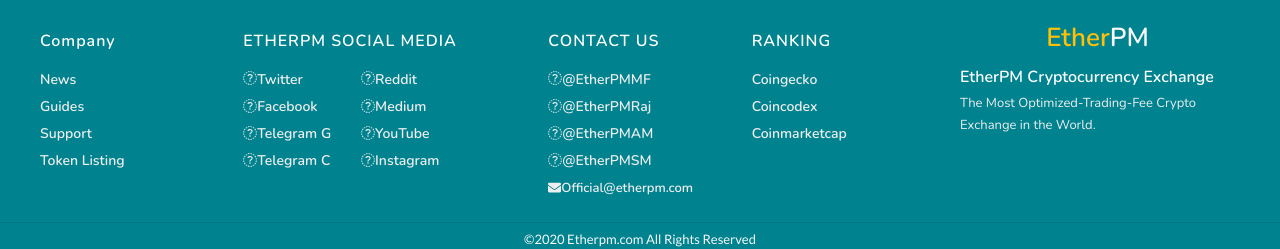
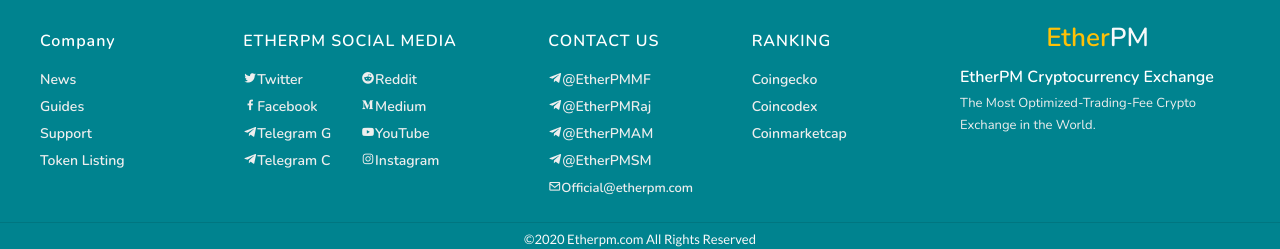
Before and after one commit to shariarfaisal/etherpm_frontend, a React (Create React App) app: page /tokenlisting in a window 1280 px wide. Shown: the part 1617-1866 px from the top of the page. Built offline with nearby package versions, Linux system fonts and the light colour scheme.

Commit message:
removed fontawesome and added bxicons

```diff
--- a/package.json
+++ b/package.json
@@ -7,15 +7,12 @@
     "npm": "6.4.1"
   },
   "dependencies": {
-    "@material-ui/icons": "^4.2.1",
     "axios": "^0.19.0",
-    "draftjs-to-html": "^0.8.4",
     "jwt-decode": "^2.2.0",
     "node-sass": "^4.14.1",
     "react": "^16.8.6",
     "react-bootstrap": "^1.0.0-beta.16",
     "react-dom": "^16.8.6",
-    "react-draft-wysiwyg": "^1.13.2",
     "react-html-parser": "^2.0.2",
     "react-router-dom": "^5.1.2",
     "react-scripts": "^3.4.3",
--- a/public/index.html
+++ b/public/index.html
@@ -6,10 +6,8 @@
     <meta http-equiv="X-UA-Compatible" content="ie=edge">
     <link href="https://fonts.googleapis.com/css2?family=Lato:wght@100;300;400;700;900&family=Nunito:ital,wght@0,200;0,300;0,400;0,600;0,700;0,800;1,300;1,400&family=Ubuntu:wght@300;400;500;700&display=swap" rel="stylesheet">
     <link rel="stylesheet" href="https://stackpath.bootstrapcdn.com/bootstrap/4.4.1/css/bootstrap.min.css" integrity="sha384-Vkoo8x4CGsO3+Hhxv8T/Q5PaXtkKtu6ug5TOeNV6gBiFeWPGFN9MuhOf23Q9Ifjh" crossorigin="anonymous">
-    <link rel="stylesheet" href="fontawesome/css/fontawesome.min.css">
     <link rel="icon" href="img/" sizes="32x32" />
-
-    <script src="fontawesome/js/fontawesome.min.js"></script>
+    <link href='https://unpkg.com/boxicons@2.0.5/css/boxicons.min.css' rel='stylesheet'>
     <title>Etherpm</title>
   </head>
   <body>
--- a/src/App.js
+++ b/src/App.js
@@ -1,4 +1,4 @@
-import React,{ useEffect } from 'react'
+import React from 'react'
 import Home from './pages/Home'
 import Profile from './pages/Profile'
 import Login from './pages/Login'
--- a/src/components/layout/footerBox/ContactUs.js
+++ b/src/components/layout/footerBox/ContactUs.js
@@ -7,11 +7,11 @@
     <div className="col-md-2 item">
       <h2 className="f-title">CONTACT US</h2>
       <ul>
-        <li><Link target="_blank" to="/"><i className="fa fa-telegram"></i>@EtherPMMF</Link></li>
-        <li><Link target="_blank" to="/"><i className="fa fa-telegram"></i>@EtherPMRaj</Link></li>
-        <li><Link target="_blank" to="/"><i className="fa fa-telegram"></i>@EtherPMAM</Link></li>
-        <li><Link target="_blank" to="/"><i className="fa fa-telegram"></i>@EtherPMSM</Link></li>
-        <li><Link target="_blank" to="/" className="mail"><i className="fa fa-envelope"></i>Official@etherpm.com</Link></li>
+        <li><Link target="_blank" to="/"><i className="bx bxl-telegram"></i>@EtherPMMF</Link></li>
+        <li><Link target="_blank" to="/"><i className="bx bxl-telegram"></i>@EtherPMRaj</Link></li>
+        <li><Link target="_blank" to="/"><i className="bx bxl-telegram"></i>@EtherPMAM</Link></li>
+        <li><Link target="_blank" to="/"><i className="bx bxl-telegram"></i>@EtherPMSM</Link></li>
+        <li><Link target="_blank" to="/" className="mail"><i className="bx bx-envelope"></i>Official@etherpm.com</Link></li>
       </ul>
     </div>
 
--- a/src/components/layout/footerBox/SocialMedia.js
+++ b/src/components/layout/footerBox/SocialMedia.js
@@ -7,16 +7,16 @@
       <h2 className="f-title">ETHERPM SOCIAL MEDIA</h2>
       <div className="d-flex justify-content-left">
         <ul className="pr-lg-5">
-          <li><a target="_blank" href="https://twitter.com/etherpmann"><i className="fa fa-twitter"></i>Twitter</a></li>
-          <li><a target="_blank" href="https://www.facebook.com/EtherPM-103870111398982/"><i className="fa fa-facebook"></i>Facebook</a></li>
-          <li><a target="_blank" href="https://t.me/etherPM"><i className="fa fa-telegram"></i>Telegram G</a></li>
-          <li><a target="_blank" href="https://t.me/etherPMann"><i className="fa fa-telegram"></i>Telegram C</a></li>
+          <li><a target="_blank" href="https://twitter.com/etherpmann"><i className="bx bxl-twitter"></i>Twitter</a></li>
+          <li><a target="_blank" href="https://www.facebook.com/EtherPM-103870111398982/"><i className="bx bxl-facebook"></i>Facebook</a></li>
+          <li><a target="_blank" href="https://t.me/etherPM"><i className="bx bxl-telegram"></i>Telegram G</a></li>
+          <li><a target="_blank" href="https://t.me/etherPMann"><i className="bx bxl-telegram"></i>Telegram C</a></li>
         </ul>
         <ul>
-          <li><a  target="_blank" href="https://raddit.com/"><i className="fa fa-reddit"></i>Reddit</a></li>
-          <li><a  target="_blank" href="https://medium.com/@etherpm"><i className="fa fa-medium"></i>Medium</a></li>
-          <li><a  target="_blank" href="https://youtube.com"><i className="fa fa-youtube"></i>YouTube</a></li>
-          <li><a  target="_blank" href="https://instagram.com/"><i className="fa fa-instagram"></i>Instagram</a></li>
+          <li><a  target="_blank" href="https://raddit.com/"><i className="bx bxl-reddit"></i>Reddit</a></li>
+          <li><a  target="_blank" href="https://medium.com/@etherpm"><i className="bx bxl-medium"></i>Medium</a></li>
+          <li><a  target="_blank" href="https://youtube.com"><i className="bx bxl-youtube"></i>YouTube</a></li>
+          <li><a  target="_blank" href="https://instagram.com/"><i className="bx bxl-instagram"></i>Instagram</a></li>
         </ul>
       </div>
 
--- a/src/components/layout/header/RightUL.js
+++ b/src/components/layout/header/RightUL.js
@@ -22,10 +22,10 @@
       </Fragment>}
       {token && <Fragment>
         <li className="nav-item">
-          <Link className="nav-link" to="/profile"><i className="fa fa-user"></i> Profile</Link>
+          <Link className="nav-link" to="/profile"><i className="bx bx-user"></i> Profile</Link>
         </li>
         <li className="nav-item">
-          <p onClick={getSignout} className="nav-link mb-0 pointer"><i className="fas fa-sign-out-alt"></i> signout</p>
+          <p onClick={getSignout} className="nav-link mb-0 pointer">signout<i className="bx bx-log-out"></i></p>
         </li>
       </Fragment>}
     </ul>
--- a/src/components/login/LoginForm.js
+++ b/src/components/login/LoginForm.js
@@ -65,7 +65,7 @@
         />
       </div>
       <div>
-        <button disabled={loading} className="btn btn-lg btn-block btn-info" type="submit">Log In</button>
+        <button disabled={loading} className="btn btn-lg btn-block btn-info" type="submit">Log In <i className="bx bx-log-in"></i></button>
         <div className="foot my-3 d-flex justify-content-between">
           <span className="forgot">Forgot Password?</span>
           <div className="no-account text-muted">Register <Link to="/register" className="text-warning">here</Link></div>
--- a/src/components/profile/LeftMenu.js
+++ b/src/components/profile/LeftMenu.js
@@ -2,14 +2,13 @@
 import styled from 'styled-components'
 import { UserContext } from '../../contexts/UserContext'
 
-
 const items = [
-  {id: 1,name: 'Wallet',icon: 'fas fa-wallet',title: 'Wallet'},
-  {id: 2,name: 'Trades',icon: 'fas fa-luggage-cart',title: 'Trades'},
-  {id: 3,name: 'OrderManagement',icon: 'fas fa-poll',title: 'Order Management'},
-  {id: 4,name: 'TransactionHistory',icon: 'fas fa-history',title: 'Transaction History'},
-  {id: 5,name: 'Settings',icon: 'fas fa-user-cog',title: 'Settings'},
-  {id: 6,name: 'Refferal',icon: 'fas fa-user-plus',title: 'Referral'}
+  {id: 1,name: 'Wallet',icon: 'bx bx-wallet-alt',title: 'Wallet'},
+  {id: 2,name: 'Trades',icon: 'bx bx-trending-up',title: 'Trades'},
+  {id: 3,name: 'OrderManagement',icon: 'bx bx-bar-chart-alt-2',title: 'Order Management'},
+  {id: 4,name: 'TransactionHistory',icon: 'bx bx-history',title: 'Transaction History'},
+  {id: 5,name: 'Settings',icon: 'bx bx-cog',title: 'Settings'},
+  {id: 6,name: 'Refferal',icon: 'bx bx-user-plus',title: 'Referral'}
 ]
 
 
@@ -17,7 +16,9 @@
   console.log(page,name);
   return(
     <li onClick={e => setPage(name)} className="nav-item">
-      <p className={`nav-link ${page === name ? 'active': ''}`}><i className={`${icon} mx-2`}></i>{title}</p>
+      <p className={`nav-link ${page === name ? 'active': ''}`}>
+        <i className={`${icon} mx-2`}></i>
+      {title}</p>
     </li>
   )
 }
--- a/src/components/profile/settings/About.js
+++ b/src/components/profile/settings/About.js
@@ -34,8 +34,8 @@
         {profile && <div className="col-md-10 col-lg-8 row mx-0 text-light p-4 shadow rounded" style={{minHeight: '300px',background: '#41606E'}}>
 
           {!updateMode && <div className="info col-7 pt-5">
-            <h2><i style={{fontSize:'15px'}} className="fas fa-user mx-2 text-warning"></i>{profile.name}</h2>
-            <p><i style={{fontSize:'15px'}} className="fas fa-envelope mx-2 text-warning"></i>{profile.email}</p>
+            <h2><i style={{fontSize:'15px'}} className="bx bx-user mx-2 text-warning"></i>{profile.name}</h2>
+            <p><i style={{fontSize:'15px'}} className="bx bx-envelope mx-2 text-warning"></i>{profile.email}</p>
           </div>}
           {updateMode === 'info' && <UpdateInfo setUpdateMode={updateURL} profile={profile}/>}
           {updateMode === 'password' && <UpdatePassword setUpdateMode={updateURL} />}
```
Also changed, not shown: 2 other files (tests, documents, lock files or other folders).
